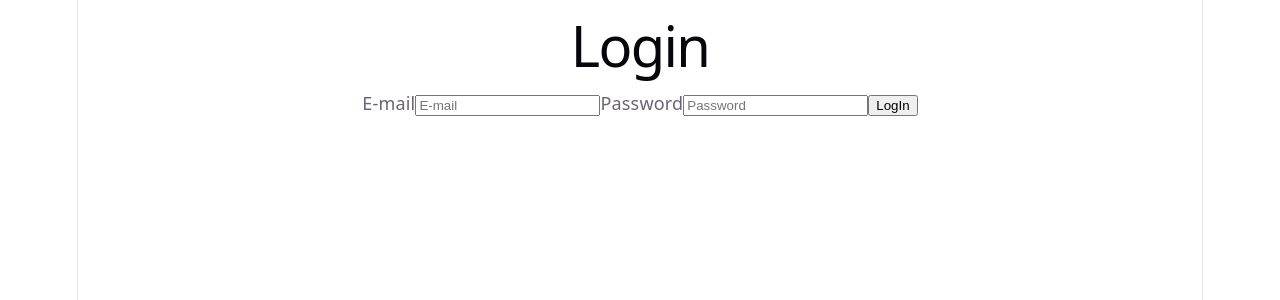
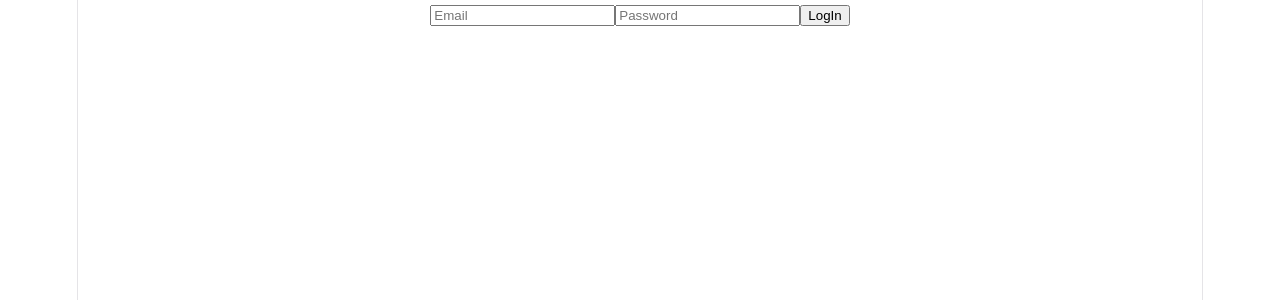
Before and after one commit to Raf0307/FinanceTracking, a React (Vite) app in the folder financeTrack/client/: page /login in a window 1280 px wide. Shown: the top 300 px of the page. Built offline with nearby package versions, Linux system fonts and the light colour scheme.

Commit message:
Added changes from main

```diff
--- a/financeTrack/client/src/pages/Login.jsx
+++ b/financeTrack/client/src/pages/Login.jsx
@@ -1,5 +1,6 @@
 import { useState } from "react";
 import axios from "axios";
+import { Container } from 'react-bootstrap';
 
 function Login() {
     const [email, setEmail] = useState('');
@@ -19,19 +20,16 @@ function Login() {
         }
     }
     return (
+
         <div>
-            <h1>Login</h1>
-            <label for="login-email" >E-mail</label>
+            <Container>
             <input
-                id="login-email"
                 type="email"
                 value={email}
                 onChange={(e) => setEmail(e.target.value)}
-                placeholder="E-mail"
+                placeholder="Email"
             />
-            <label for="login-password" >Password</label>
             <input
-                id="login-password"
                 type="password"
                 value={password}
                 onChange={(e) => setPassword(e.target.value)}
@@ -39,6 +37,7 @@ function Login() {
             />
             <button onClick={handleSubmit}>LogIn</button>
             {error && <p>{error}</p>}
+        </Container>
         </div>
     );
 }
```
